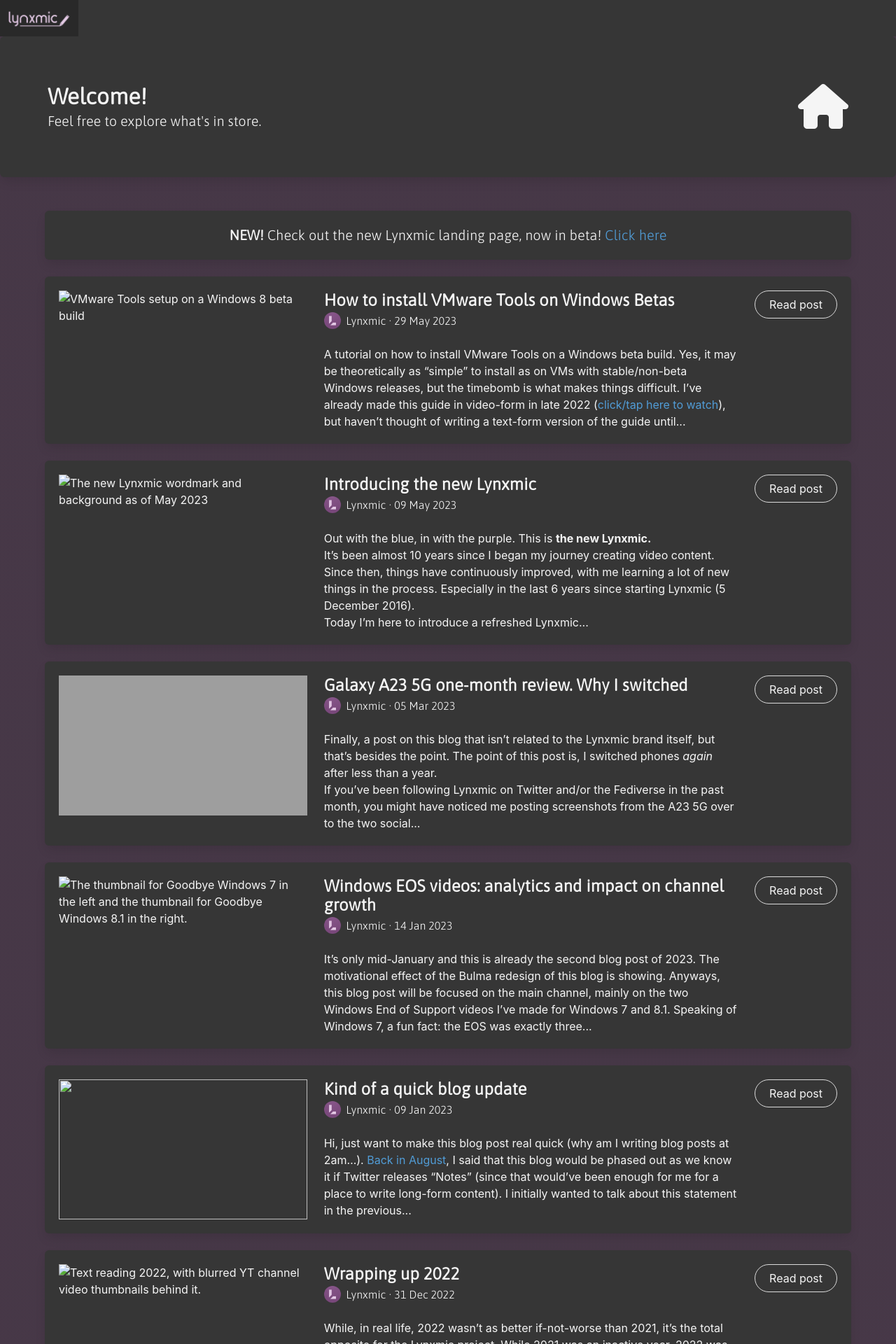
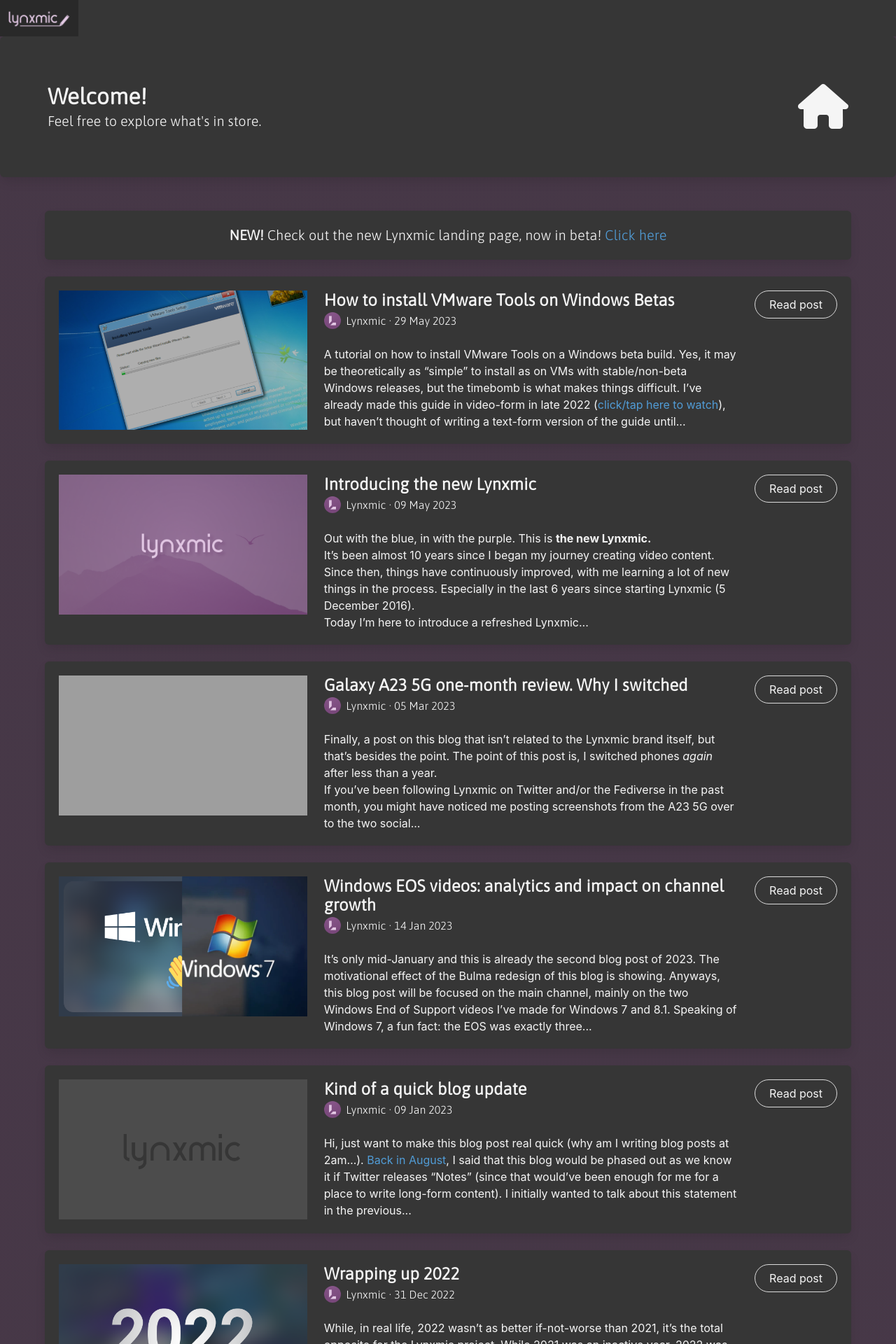
Before and after one commit to theclyron/lynxblog, a Jekyll site: the page built from docs/index.html, in a window 1280 px wide. Shown: the top 1920 px of the page at 70% size. Built offline with Jekyll 4.4.1, drawn with Linux system fonts in a browser that asks for light colours; the list of posts is cut into pages by our own code.

Commit message:
Update _config.yml

```diff
--- a/docs/_config.yml
+++ b/docs/_config.yml
@@ -1,11 +1,11 @@
-baseurl: "/blog"
+baseurl: "/blog/"
 domain: ""
-url: "https://lynxmic.github.io/blog"
+url: "https://lynxmic.github.io/"
 name: "Lynxmic Blog"
-logo: "img/blog logo pink.png"
-favicon: "img/pen pink.png"
-image_src: "img/postmedia/"
-rss: "feed.xml"
+logo: "/img/blog logo pink.png"
+favicon: "/img/pen pink.png"
+image_src: "/img/postmedia/"
+rss: "/feed.xml"
 paginate: 30
 paginate_path: "/:num/"
 page_excerpts: true
@@ -13,9 +13,9 @@
 currentyear: "2023"
 
 author_name: "Lynxmic"
-author_pic: "img/profile.png"
-author_logo: "img/logo.png"
-author_gateway: "https://lynxmic.github.io"
+author_pic: "/img/profile.png"
+author_logo: "/img/logo.png"
+author_gateway: "https://linktr.ee/lynxmic"
 author_youtube: "https://youtube.com/@lynxmic"
 author_twitter: "https://twitter.com/lynxmic"
 author_fedi: "https://wetdry.world/@lynxmic"
```
